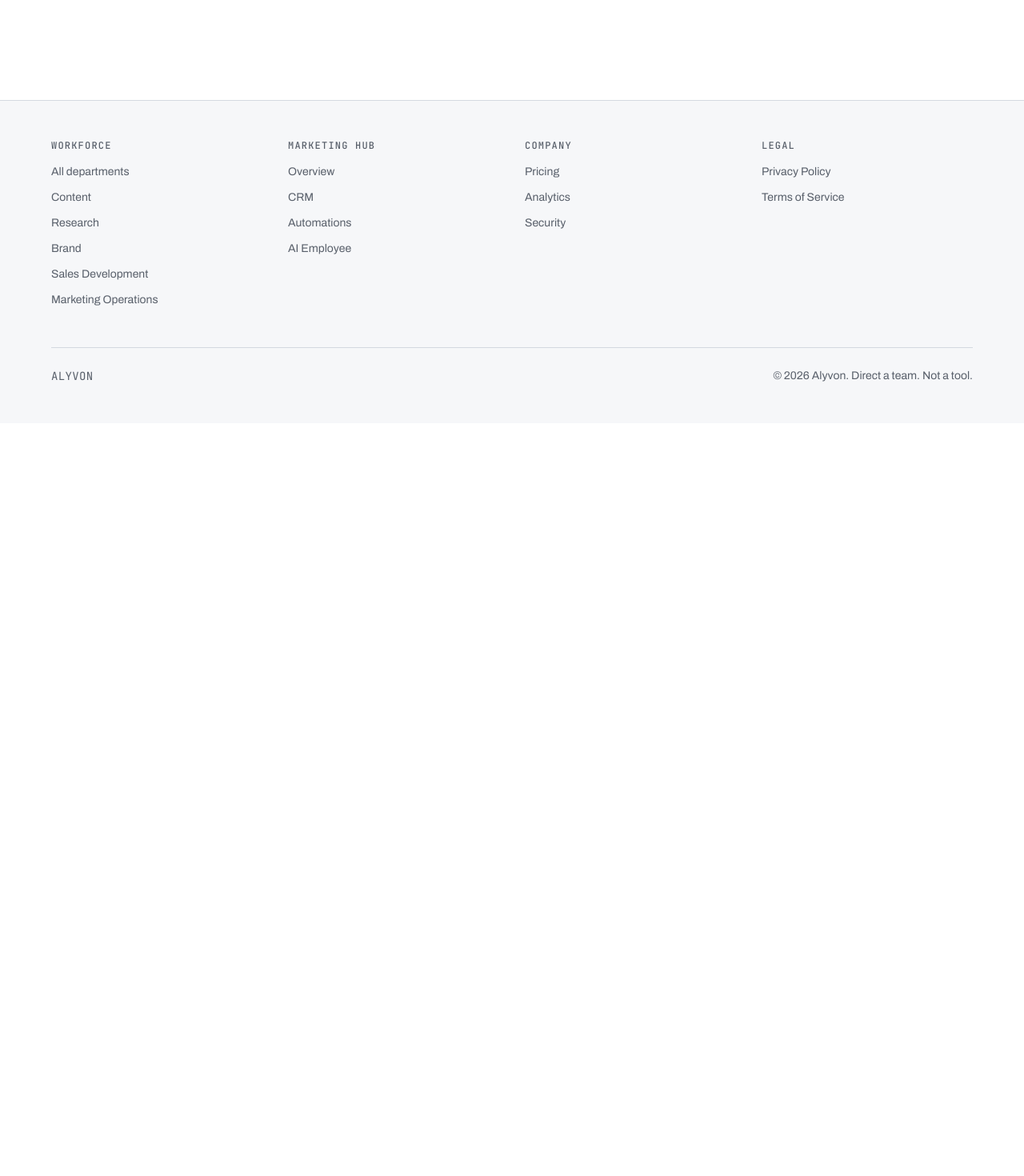
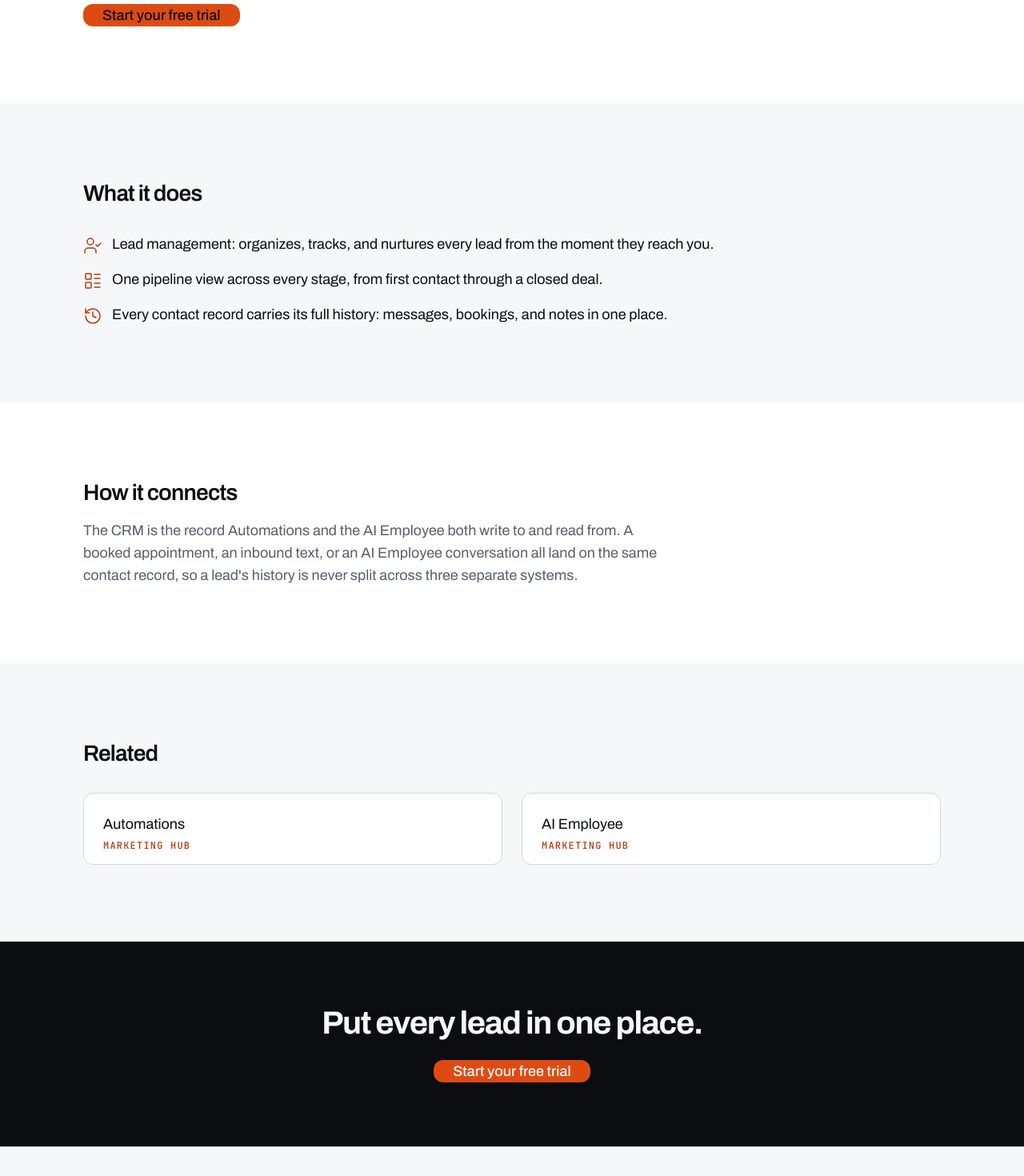
Before and after one commit to alyvonai/alyvon-marketing-site, a Next.js app: page /marketing-hub/crm in a window 1280 px wide. Before the commit this address had no page. Shown: the part 420-1890 px from the top of the page at 80% size. Before the commit the page ends 949 px from the top, so only its background shows below. Built offline with nearby package versions, Linux system fonts and the light colour scheme.

Commit message:
feat: add CRM detail page

```diff
--- /dev/null
+++ b/app/marketing-hub/crm/page.tsx
@@ -0,0 +1,118 @@
+import Link from "next/link"
+import { History, LayoutList, UserCheck } from "lucide-react"
+import { buttonVariants } from "@/components/ui/button"
+import { Card, CardDescription, CardHeader, CardTitle } from "@/components/ui/card"
+import { Section } from "@/components/marketing/section"
+import { Hero } from "@/components/marketing/hero"
+import { CtaBand } from "@/components/marketing/cta-band"
+import { MARKETING_HUB_FEATURES } from "@/lib/nav-data"
+import { cn } from "@/lib/utils"
+import { buildMetadata } from "@/lib/metadata"
+
+// Copy pulled verbatim from Library deliverable 21aa1393-4494-42ec-b221-c01ada1bfcea
+// (Ticket 0j, only version -- the /marketing-hub/crm section, lines 7-38 of the
+// source docx). Mined from the real service.alyvon.com audit per the manifest.
+
+export const metadata = buildMetadata({
+  title: "CRM - Alyvon Marketing Hub",
+  description:
+    "The CRM inside Alyvon Marketing Hub: one pipeline for every lead and client, from first contact through close.",
+  path: "/marketing-hub/crm",
+})
+
+const WHAT_IT_DOES = [
+  {
+    icon: UserCheck,
+    text: "Lead management: organizes, tracks, and nurtures every lead from the moment they reach you.",
+  },
+  {
+    icon: LayoutList,
+    text: "One pipeline view across every stage, from first contact through a closed deal.",
+  },
+  {
+    icon: History,
+    text: "Every contact record carries its full history: messages, bookings, and notes in one place.",
+  },
+]
+
+// "Related" links pulled from MARKETING_HUB_FEATURES rather than hardcoded,
+// filtering out this page's own entry.
+const RELATED = MARKETING_HUB_FEATURES.filter((f) => f.label !== "CRM")
+
+export default function CrmDetailPage() {
+  return (
+    <>
+      <Hero
+        eyebrow="Marketing Hub / CRM"
+        heading="One record for every lead, from first contact to close."
+        subhead="Every conversation, booking, and note lives on one contact record, so nothing about a lead lives only in someone's inbox."
+        actions={
+          <Link href="/login" className={cn(buttonVariants({ size: "lg" }))}>
+            Start your free trial
+          </Link>
+        }
+      />
+
+      <Section tone="surface">
+        <div className="flex flex-col gap-8">
+          <h2 className="text-display-m text-text-primary">What it does</h2>
+          <ul className="flex flex-col gap-4">
+            {WHAT_IT_DOES.map((item) => (
+              <li key={item.text} className="flex items-start gap-3">
+                <item.icon
+                  className="mt-1 h-6 w-6 shrink-0 text-accent-strong"
+                  strokeWidth={1.5}
+                  aria-hidden="true"
+                />
+                <span className="text-body-l text-text-primary">{item.text}</span>
+              </li>
+            ))}
+          </ul>
+        </div>
+      </Section>
+
+      <Section tone="canvas">
+        <div className="flex max-w-[720px] flex-col gap-4">
+          <h2 className="text-display-m text-text-primary">How it connects</h2>
+          <p className="text-body-l text-text-secondary">
+            The CRM is the record Automations and the AI Employee both write to and read from. A
+            booked appointment, an inbound text, or an AI Employee conversation all land on the
+            same contact record, so a lead&apos;s history is never split across three separate
+            systems.
+          </p>
+        </div>
+      </Section>
+
+      <Section tone="surface">
+        <div className="flex flex-col gap-8">
+          <h2 className="text-display-m text-text-primary">Related</h2>
+          <div className="grid gap-6 sm:grid-cols-2">
+            {RELATED.map((item) => (
+              <Link key={item.href} href={item.href} className="group">
+                <Card className="transition-colors duration-micro ease-out-standard group-hover:bg-surface">
+                  <CardHeader>
+                    <CardTitle className="text-body-l">{item.label}</CardTitle>
+                    <CardDescription>
+                      <span className="font-mono text-label uppercase text-accent-strong">
+                        Marketing Hub
+                      </span>
+                    </CardDescription>
+                  </CardHeader>
+                </Card>
+              </Link>
+            ))}
+          </div>
+        </div>
+      </Section>
+
+      <CtaBand
+        heading="Put every lead in one place."
+        actions={
+          <Link href="/login" className={cn(buttonVariants({ size: "lg" }))}>
+            Start your free trial
+          </Link>
+        }
+      />
+    </>
+  )
+}
```
